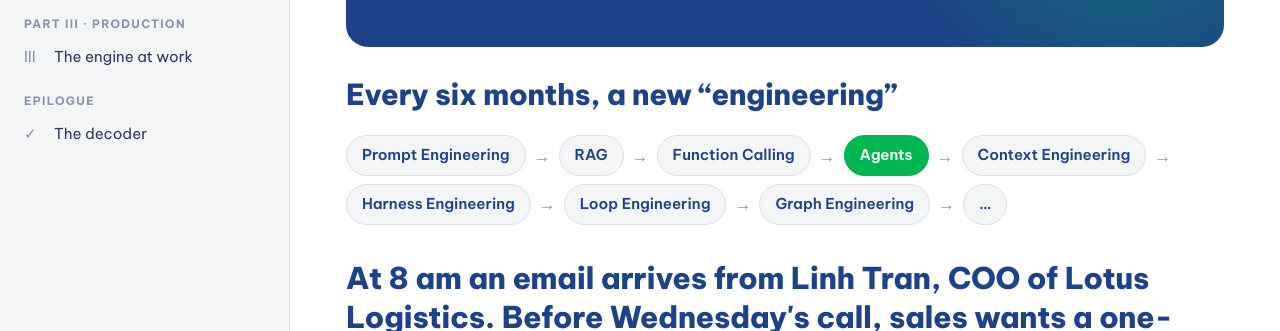
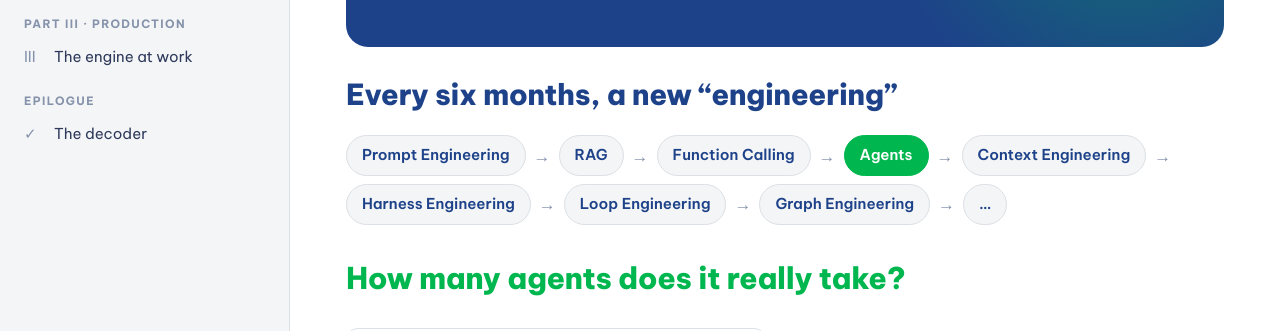
Before and after one commit to batman1m2001-cyber/ai-workflow-seminar, a plain HTML site: page site/index.html in a window 1280 px wide. Shown: the part 337-668 px from the top of the page. Drawn offline with nearby package versions, Linux system fonts and the light colour scheme; no server answers.

Commit message:
Home: the hook is just the question; the presenter tells the story
Co-Authored-By: Claude Opus 5.5 <noreply@anthropic.com>

```diff
--- a/site/index.html
+++ b/site/index.html
@@ -32,7 +32,7 @@
   <span class="chip">Graph Engineering</span><span class="arr">→</span>
   <span class="chip">…</span>
 </div>
-<p class="quote">At 8 am an email arrives from Linh Tran, COO of Lotus Logistics. Before Wednesday's call, sales wants a one-page brief. The course brief says: build it as <b>seven agents</b>. <em>How many agents does it really take?</em></p>
+<p class="quote"><em>How many agents does it really take?</em></p>
 <figure class="brief-img hero-brief"><img src="assets/img/brief-flow.png" alt="The course brief's diagram of seven agents: Email Agent, Extract Company Name, Web Research, Calendar and Company Info agents in parallel, Memory Agent, Report Agent, Human Approval, Send Brief / Save to KB"><figcaption>The course brief: seven “agents”</figcaption></figure>
 <p class="lead">No framework today. We build every agent idea <b>from scratch</b>, in a few lines each, and look at what's underneath. Then we count the agents, measure two real builds, break one on Monday morning, and run the whole system live.</p>
 <h2>The route</h2>
```
